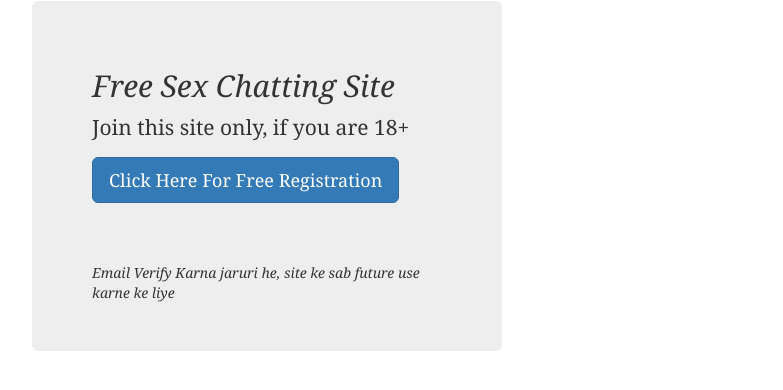
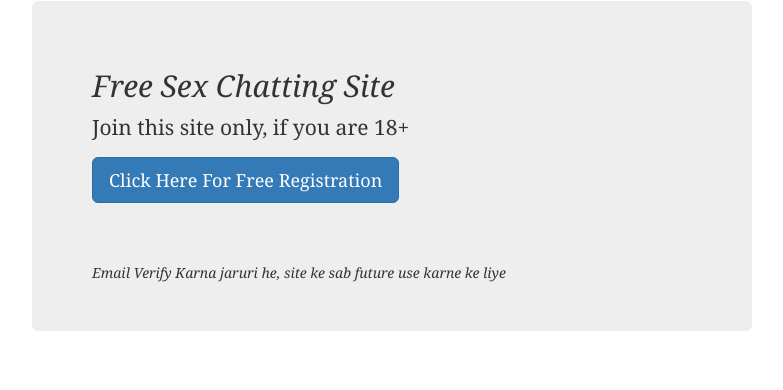
Before and after one commit to enyusu/enyusu.github.com, a Jekyll site: the page built from _posts/2015-02-02-msg.md, in a window 1280 px wide. Shown: the top 390 px of the page, without its empty margins (248-1031 px from the left). Built offline with Jekyll 4.4.1, drawn with Linux system fonts in a browser that asks for light colours; nearby versions of some CDN libraries.

Commit message:
Update 2015-02-02-msg.md

```diff
--- a/_posts/2015-02-02-msg.md
+++ b/_posts/2015-02-02-msg.md
@@ -10,7 +10,7 @@ permalink: dating-india-lp/
 
 
 
-<section class="main col col-lg-8 visible-xs">
+<section class="main col col-lg-12 visible-xs">
 <div class="jumbotron">
 <h2>Female Dating Site (22+ only)</h2>
 <p> Ye site sirf female ke liye he jinki umr 22 hun.<br/></p>
@@ -18,7 +18,7 @@ permalink: dating-india-lp/
 <br/><br/><br/><i>Email Verify Karna jaruri he, site ke sab future use karne ke liye</i>
 </div></section>
 
-<section class="main col col-lg-8 visible-lg visible-md">
+<section class="main col col-lg-12 visible-lg visible-md">
 <div class="jumbotron">
 <h2>Free Sex Chatting Site</h2>
 <p>Join this site only, if you are 18+<br/></p>
```
